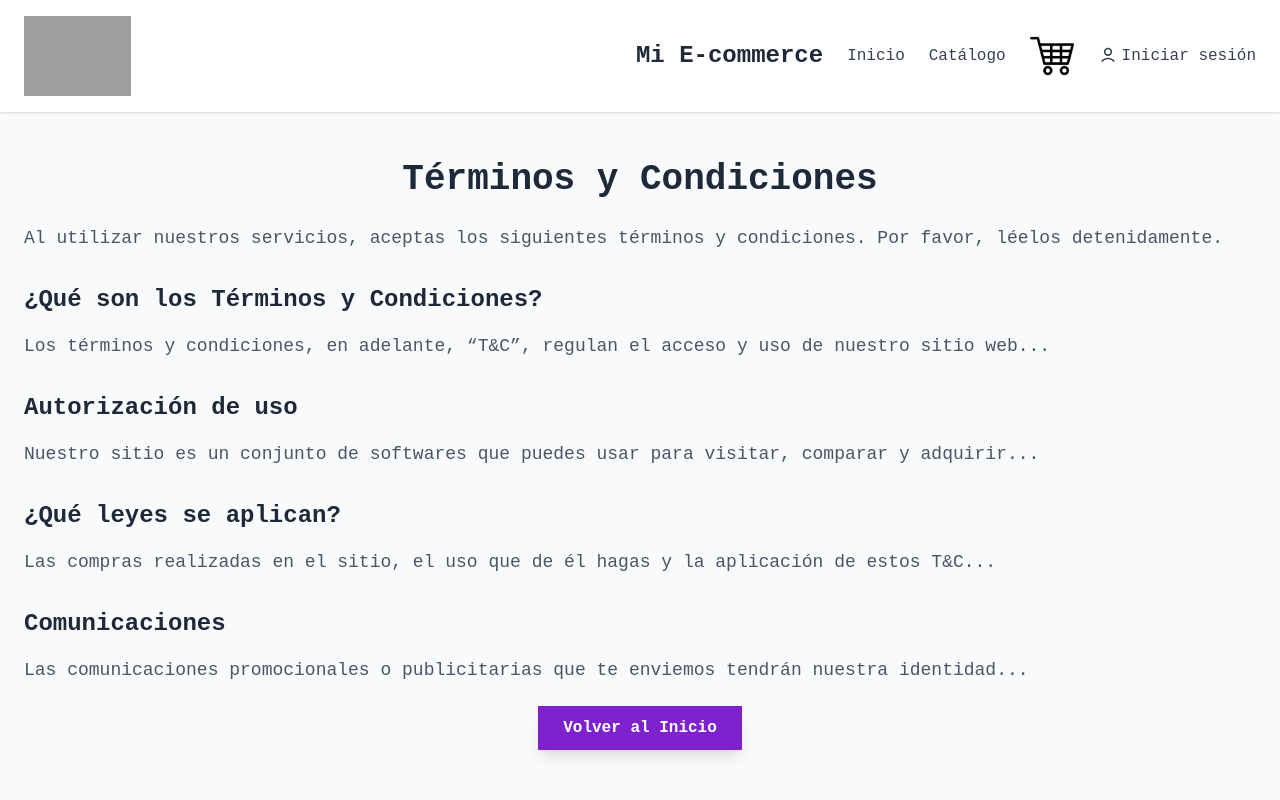
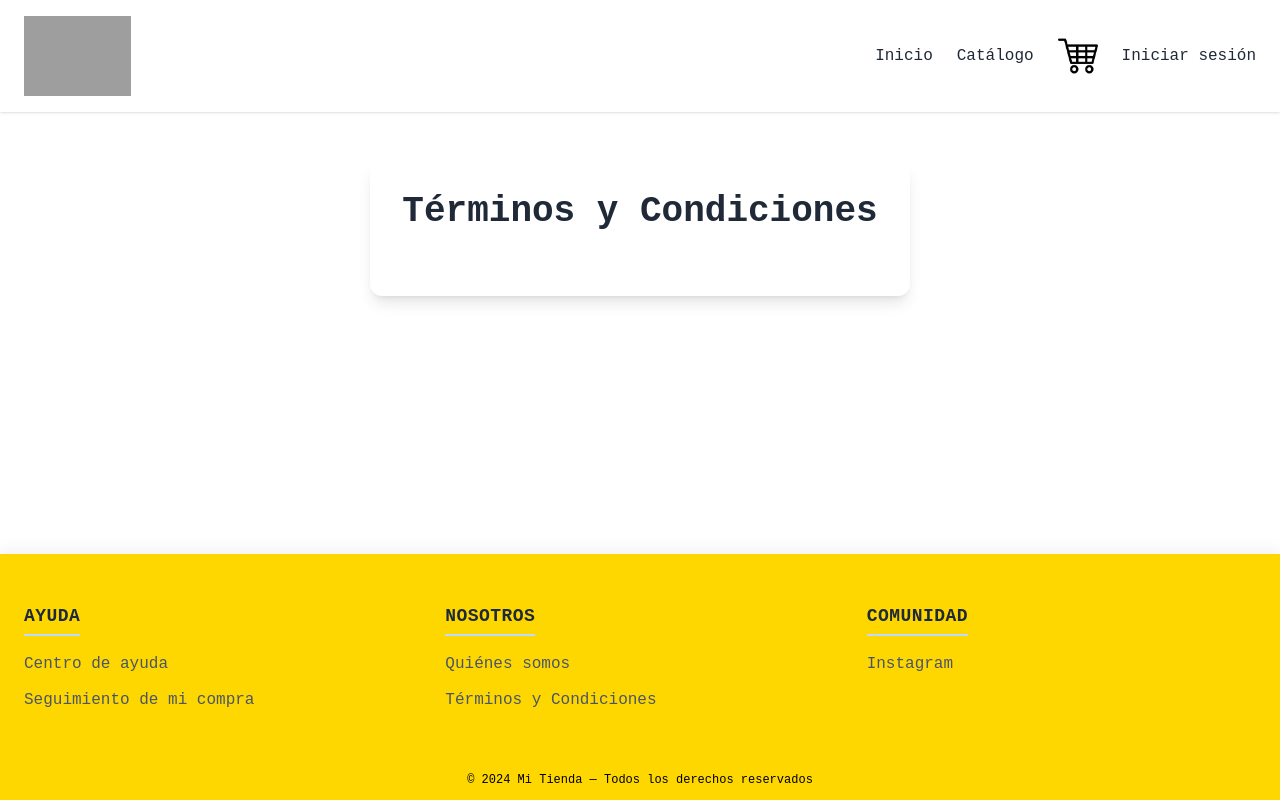
Before and after one commit to cristopherGarciac/Capstone, a Next.js app: page /terminos in a window 1280 px wide. Shown: the top 800 px of the page. Built offline with nearby package versions, Linux system fonts and the light colour scheme; grey boxes are pictures that could not be loaded.

Commit message:
Actualizado

```diff
--- a/src/pages/terminos.js
+++ b/src/pages/terminos.js
@@ -1,312 +1,158 @@
-import { useEffect, useState, useContext } from "react";
-import { UserContext } from "../context/UserContext"; // Asegúrate que la ruta sea correcta
+// src/pages/terminos.js
+import { useState, useEffect } from "react";
 import Link from "next/link";
+import Image from "next/image";
 
 export default function Terminos() {
-  // 1. OBTENER EL USUARIO DEL CONTEXTO (Esto arregla tu error principal)
-  const { user, setUser } = useContext(UserContext);
+  const [loginOpen, setLoginOpen] = useState(false);
 
-  // 2. ESTADOS PARA EL LOGIN (Necesarios para el modal que tienes abajo)
-  const [loginOpen, setLoginOpen] = useState(false);
-  const [loginData, setLoginData] = useState({ email: "", password: "" });
-  const [loginError, setLoginError] = useState("");
+  const [config, setConfig] = useState(null);
+  const [footerCfg, setFooterCfg] = useState(null);
 
-  // 💾 Configuración del footer
-  const [footerCfg, setFooterCfg] = useState(null);
-  // 💾 Configuración global
-  const [config, setConfig] = useState(null);
-
-  // ---------- config navbar/footer ----------
-  const [logo, setLogo] = useState("/images/blitz.png");
-  const [nombrePagina, setNombrePagina] = useState("Mi E-commerce");
-  const [colorHeader, setColorHeader] = useState("#ffffff");
-
-  // Efecto para cargar configuraciones
   useEffect(() => {
     if (typeof window === "undefined") return;
 
-    // Cargar configuraciones del footer
+    const savedConfig = localStorage.getItem("config");
+    if (savedConfig) setConfig(JSON.parse(savedConfig));
+
     const savedFooter = localStorage.getItem("configFooter");
-    if (savedFooter) {
-      try {
-        setFooterCfg(JSON.parse(savedFooter));
-      } catch (e) {
-        console.error("Error al leer configFooter en /terminos:", e);
-      }
-    }
-
-    // Cargar configuraciones generales del sitio
-    const savedConfig = localStorage.getItem("config");
-    if (savedConfig) {
-      try {
-        const parsedConfig = JSON.parse(savedConfig);
-        setConfig(parsedConfig);
-        // Actualizar estados locales de config si existen
-        if (parsedConfig.logo) setLogo(parsedConfig.logo);
-        if (parsedConfig.nombrePagina) setNombrePagina(parsedConfig.nombrePagina);
-        if (parsedConfig.colorHeader) setColorHeader(parsedConfig.colorHeader);
-
-        // Variables CSS
-        const r = document.documentElement.style;
-        if (parsedConfig.btnBg) r.setProperty("--btn-bg", parsedConfig.btnBg);
-        if (parsedConfig.btnText) r.setProperty("--btn-text", parsedConfig.btnText);
-        if (parsedConfig.btnBorder) r.setProperty("--btn-border", parsedConfig.btnBorder);
-        if (parsedConfig.btnHoverBg) r.setProperty("--btn-hover-bg", parsedConfig.btnHoverBg);
-        if (parsedConfig.btnHoverText) r.setProperty("--btn-hover-text", parsedConfig.btnHoverText);
-      } catch (e) {
-        console.error("Error al leer config en /terminos:", e);
-      }
-    }
+    if (savedFooter) setFooterCfg(JSON.parse(savedFooter));
   }, []);
 
-  // 3. FUNCIONES DE LOGIN (Copiadas de tu referencia para que funcione el formulario)
-  const handleLoginChange = (e) => {
-    const { name, value } = e.target;
-    setLoginData((prev) => ({ ...prev, [name]: value }));
-  };
-
-  const handleLogin = async (e) => {
-    e.preventDefault();
-    setLoginError("");
-
-    try {
-      const response = await fetch("/api/auth/login", {
-        method: "POST",
-        headers: { "Content-Type": "application/json" },
-        body: JSON.stringify(loginData),
-      });
-
-      const data = await response.json();
-
-      if (response.ok) {
-        setUser(data);
-        setLoginOpen(false);
-      } else {
-        setLoginError(data.error || "Credenciales incorrectas");
-      }
-    } catch (err) {
-      console.error("Error al iniciar sesión:", err);
-      setLoginError("Ocurrió un error en el servidor.");
-    }
-  };
-
-  // ====== TEXTOS ======
-  const tituloPagina = footerCfg?.terminosTitulo || "Términos y Condiciones";
-  const intro = footerCfg?.terminosSubtitulo || "Al utilizar nuestros servicios, aceptas los siguientes términos y condiciones. Por favor, léelos detenidamente.";
-
-  const secciones = Array.isArray(footerCfg?.terminosSecciones) && footerCfg.terminosSecciones.length
-      ? footerCfg.terminosSecciones
-      : [
-          {
-            id: "que-son",
-            titulo: "¿Qué son los Términos y Condiciones?",
-            contenido: "Los términos y condiciones, en adelante, “T&C”, regulan el acceso y uso de nuestro sitio web...",
-          },
-          {
-            id: "uso",
-            titulo: "Autorización de uso",
-            contenido: "Nuestro sitio es un conjunto de softwares que puedes usar para visitar, comparar y adquirir...",
-          },
-          {
-            id: "leyes",
-            titulo: "¿Qué leyes se aplican?",
-            contenido: "Las compras realizadas en el sitio, el uso que de él hagas y la aplicación de estos T&C...",
-          },
-          {
-            id: "comunicaciones",
-            titulo: "Comunicaciones",
-            contenido: "Las comunicaciones promocionales o publicitarias que te enviemos tendrán nuestra identidad...",
-          },
-        ];
-
-  const instagramLink = footerCfg?.instagramLink || "https://www.instagram.com/blitz.hardware?igsh=b29mcW00OGthcnM3";
-
-  // Renderizado condicional si no ha cargado config (opcional, puedes quitarlo si prefieres valores por defecto)
-  // if (!config || !footerCfg) return <div>Loading...</div>;
-  // NOTA: Comenté la linea de arriba para que no se quede cargando infinito si localStorage está vacío.
+  const titulo = footerCfg?.terminosTitulo || "Términos y Condiciones";
+  const subtitulo = footerCfg?.terminosSubtitulo || "";
+  const contenido = footerCfg?.terminosContenido || "";
+  const secciones = footerCfg?.terminosSecciones || [];
 
   return (
-    <main className="min-h-screen">
-
-      {/* Estilos globales */}
-      <style jsx global>{`
-        .btn-primary {
-          background: var(--btn-bg, #7e22ce);
-          color: var(--btn-text, #ffffff);
-          border: 1px solid var(--btn-border, #7e22ce);
-          transition: all 0.2s;
-        }
-        .btn-primary:hover {
-          background: var(--btn-hover-bg, #6b21a8);
-          color: var(--btn-hover-text, #ffffff);
-        }
-      `}</style>
-
+    <main
+      className="flex flex-col min-h-screen"
+      style={{
+        backgroundColor: config?.colorFondo || "#ffffff",
+        backgroundImage: config?.fondoImagen ? `url(${config.fondoImagen})` : "none",
+        backgroundSize: "cover",
+        backgroundPosition: "center",
+        backgroundRepeat: "no-repeat",
+      }}
+    >
       {/* NAVBAR */}
       <nav
         className="shadow sticky top-0 z-50"
-        style={{ backgroundColor: colorHeader }}
+        style={{ backgroundColor: config?.colorHeader || "#fff" }}
       >
         <div className="max-w-7xl mx-auto flex justify-between items-center px-6 py-4">
-          {/* LOGO */}
-          <Link href="/" className="logo text-2xl font-bold">
-            <img src={logo} alt="logo" className="h-20 w-auto" />
+          <Link href="/">
+            <img src="/images/blitz.png" alt="Blitz Logo" className="h-20" />
           </Link>
 
-          {/* LINKS */}
           <div className="flex items-center space-x-6">
-            <span className="text-2xl font-semibold hidden md:block">{nombrePagina}</span>
-
-            <Link href="/" className="text-gray-700 hover:text-[var(--color-primary)]">Inicio</Link>
-            <Link href="/catalogo" className="text-gray-700 hover:text-[var(--color-primary)]">Catálogo</Link>
-            <Link href="/carrito" className="text-gray-700 hover:text-[var(--color-primary)]">
-              <img src="/images/carrito.png" className="h-11" alt="Carrito" />
+            <Link href="/">Inicio</Link>
+            <Link href="/catalogo">Catálogo</Link>
+            <Link href="/carrito">
+              <img src="/images/carrito.png" className="h-10" />
             </Link>
 
-            {/* SOLO ADMIN VE EL BOTÓN (Ahora sí funcionará porque 'user' existe) */}
-            {user?.rol === "admin" && (
-              <Link
-                href="/admin"
-                className="text-gray-700 hover:text-[var(--color-primary)] font-semibold"
-              >
-                Admin
-              </Link>
-            )}
-
-            {user ? (
-              <div className="flex items-center space-x-4">
-                <Link href="/mi_cuenta" className="text-gray-700 hover:text-[var(--color-primary)]">
-                  Hola, {user.nombre}
-                </Link>
-                <Link href="/mi_cuenta" className="flex items-center">
-                  <img
-                    src={user.fotoperfil || "/images/default-user.jpg"}
-                    alt="perfil"
-                    className="h-10 w-10 rounded-full object-cover border border-gray-300 cursor-pointer hover:opacity-90"
-                  />
-                </Link>
-              </div>
-            ) : (
-              <button
-                onClick={() => setLoginOpen(true)}
-                className="text-gray-700 hover:text-[var(--color-accent)] flex items-center"
-              >
-                <svg className="h-5 w-5 mr-1" fill="none" viewBox="0 0 24 24" stroke="currentColor">
-                  <path strokeLinecap="round" strokeLinejoin="round" strokeWidth={2} d="M5.121 17.804A9.001 9.001 0 0112 15a9.001 9.001 0 016.879 2.804M12 11a4 4 0 100-8 4 4 0 000 8z" />
-                </svg>
-                Iniciar sesión
-              </button>
-            )}
+            <button onClick={() => setLoginOpen(true)}>Iniciar sesión</button>
           </div>
         </div>
       </nav>
 
-      {/* LOGIN MODAL */}
-      {loginOpen && (
-        <div className="fixed inset-0 bg-black/40 flex justify-center items-start pt-24 z-50">
-          <div className="bg-white rounded-xl shadow-lg w-96 p-6 relative">
-            <button
-              onClick={() => setLoginOpen(false)}
-              className="absolute top-2 right-2 text-gray-400 hover:text-gray-600"
+      {/* CONTENIDO */}
+      <div className="max-w-7xl mx-auto px-6 py-12 flex-grow">
+
+        {/* Caja estilo Quiénes Somos */}
+        <div className="max-w-3xl mx-auto bg-white p-8 rounded-xl shadow-lg mb-12">
+          <h1 className="text-4xl font-bold text-center mb-6">{titulo}</h1>
+          <p className="text-lg text-gray-600 mb-4 text-center">{subtitulo}</p>
+          <p className="text-lg text-gray-700 whitespace-pre-line mb-8">
+            {contenido}
+          </p>
+        </div>
+
+        {/* Secciones dinámicas */}
+        {Array.isArray(secciones) &&
+          secciones.map((sec, i) => (
+            <div
+              key={i}
+              className="max-w-3xl mx-auto bg-white p-6 rounded-xl shadow-lg mb-8"
             >
-              ✕
-            </button>
-
-            <h2 className="text-2xl font-bold text-gray-800 mb-4 text-center">
-              Iniciar Sesión
-            </h2>
-
-            <form onSubmit={handleLogin} className="flex flex-col gap-4">
-              <input
-                type="email"
-                name="email"
-                value={loginData.email}
-                onChange={handleLoginChange}
-                placeholder="Correo electrónico"
-                className="border p-2 rounded text-black"
-                required
-              />
-              <input
-                type="password"
-                name="password"
-                value={loginData.password}
-                onChange={handleLoginChange}
-                placeholder="Contraseña"
-                className="border p-2 rounded text-black"
-                required
-              />
-              <button type="submit" className="btn-primary w-full py-2 rounded font-bold">
-                Iniciar Sesión
-              </button>
-            </form>
-
-            {loginError && (
-              <p className="text-red-500 text-sm mt-2 text-center">{loginError}</p>
-            )}
-          </div>
-        </div>
-      )}
-
-      {/* CONTENIDO TÉRMINOS */}
-      <div className="max-w-7xl mx-auto px-6 py-12">
-        <h1 className="text-4xl font-bold text-center text-gray-800 mb-6">
-          {tituloPagina}
-        </h1>
-
-        <p className="text-lg text-gray-600 mb-8">{intro}</p>
-
-        {secciones.map((sec) => (
-          <section key={sec.id || sec.titulo} className="mb-8">
-            <h2 className="text-2xl font-semibold text-gray-800 mb-4">
-              {sec.titulo}
-            </h2>
-            <p className="text-lg text-gray-600 whitespace-pre-line">{sec.contenido}</p>
-          </section>
-        ))}
-
-        <div className="text-center mt-6">
-          <Link href="/" className="btn-primary px-6 py-3 text-white rounded">
-            Volver al Inicio
-          </Link>
-        </div>
+              <h2 className="text-2xl font-semibold mb-3">{sec.titulo}</h2>
+              <p className="text-gray-700 whitespace-pre-line">{sec.contenido}</p>
+            </div>
+          ))}
       </div>
 
       {/* FOOTER */}
-      <footer style={{ backgroundColor: config?.colorFooter || "#ffffff" }} className="text-black mt-16">
-        <div className="max-w-7xl mx-auto px-6 py-12 grid grid-cols-1 md:grid-cols-3 gap-8">
+      <footer
+        className="text-black mt-auto relative z-10 shadow-[0_-5px_15px_rgba(0,0,0,0.05)]"
+        style={{ backgroundColor: config?.colorFooter || "#FFD700" }}
+      >
+        <div className="max-w-7xl mx-auto px-6 py-12 grid grid-cols-1 md:grid-cols-3 gap-8 text-sm md:text-base">
+
           {/* Ayuda */}
           <div>
-            <h4 className="text-xl font-semibold mb-4 border-l-4 border-blue-300 pl-3">Ayuda</h4>
-            <ul className="space-y-2 text-black">
-              <li><Link href="/ayuda" className="hover:text-teal-300">Centro de ayuda</Link></li>
-              <li><Link href="/seguimiento" className="hover:text-teal-300">Seguimiento de mi compra</Link></li>
+            <h4 className="text-lg font-bold mb-4 uppercase tracking-wide text-gray-800 border-b-2 border-blue-200 inline-block pb-1">
+              Ayuda
+            </h4>
+            <ul className="space-y-3 text-gray-600">
+              <li>
+                <Link href="/ayuda" className="hover:text-[var(--color-primary)] transition">
+                  Centro de ayuda
+                </Link>
+              </li>
+              <li>
+                <Link href="/seguimiento" className="hover:text-[var(--color-primary)] transition">
+                  Seguimiento de mi compra
+                </Link>
+              </li>
             </ul>
           </div>
 
           {/* Nosotros */}
           <div>
-            <h4 className="text-xl font-semibold mb-4 border-l-4 border-blue-300 pl-3">Nosotros</h4>
-            <ul className="space-y-2 text-black">
-              <li><Link href="/quienes_somos" className="hover:text-teal-300">Quiénes somos</Link></li>
-              <li><Link href="/terminos" className="hover:text-teal-300">Términos y Condiciones</Link></li>
+            <h4 className="text-lg font-bold mb-4 uppercase tracking-wide text-gray-800 border-b-2 border-blue-200 inline-block pb-1">
+              Nosotros
+            </h4>
+            <ul className="space-y-3 text-gray-600">
+              <li>
+                <Link href="/quienes_somos" className="hover:text-[var(--color-primary)] transition">
+                  Quiénes somos
+                </Link>
+              </li>
+              <li>
+                <Link href="/terminos" className="hover:text-[var(--color-primary)] transition">
+                  Términos y Condiciones
+                </Link>
+              </li>
             </ul>
           </div>
 
           {/* Comunidad */}
           <div>
-            <h4 className="text-xl font-semibold mb-4 border-l-4 border-blue-300 pl-3">Comunidad Blitz</h4>
-            <ul className="space-y-2 text-black">
+            <h4 className="text-lg font-bold mb-4 uppercase tracking-wide text-gray-800 border-b-2 border-blue-200 inline-block pb-1">
+              Comunidad
+            </h4>
+            <ul className="space-y-3 text-gray-600">
               <li>
-                <a href={instagramLink} target="_blank" rel="noreferrer" className="hover:text-teal-300">
-                  Instagram
+                <a
+                  href={footerCfg?.instagramLink || "https://www.instagram.com/blitz.hardware"}
+                  target="_blank"
+                  rel="noreferrer"
+                  className="hover:text-[var(--color-primary)] transition flex items-center gap-2"
+                >
+                  <span>Instagram</span>
                 </a>
               </li>
             </ul>
           </div>
+
         </div>
-        <div className="bg-black/30 text-center text-xs text-black-300 py-3">
-          {footerCfg?.footerLegal || "© 2025 | Desarrollado por el equipo Blitz Hardware"}
+
+        {/* LEGAL FOOTER FINAL */}
+        <div className="text-center py-3 text-xs">
+          {footerCfg?.footerLegal || "© 2024 Mi Tienda — Todos los derechos reservados"}
         </div>
+
       </footer>
     </main>
   );
```
